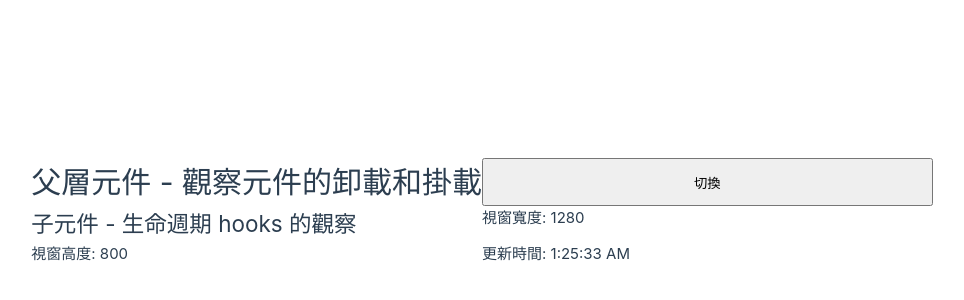
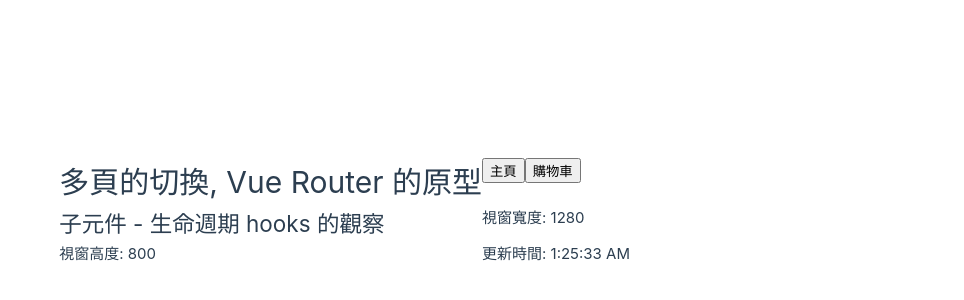
Before and after one commit to idben/EEIT023_20260812, a Vue app in the folder vue01/: page / in a window 1280 px wide. Shown: the part 188-488 px from the top of the page, without its empty margins (158-1122 px from the left). Built offline with nearby package versions, Linux system fonts and the light colour scheme.

Commit message:
多頁的切換, Vue Router 的原型

```diff
--- /dev/null
+++ b/vue01/src/Cart.vue
@@ -0,0 +1,26 @@
+<script setup>
+import { ref, onMounted, onUnmounted, onUpdated } from 'vue'
+
+const count = ref(0)
+
+onMounted(() => {
+    console.log("購物車畫面 掛載 完成");
+})
+
+onUpdated(() => {
+    console.log("購物車畫面 更新 完成");
+})
+
+onUnmounted(() => {
+    console.log("購物車畫面 卸載 完成");
+})
+</script>
+
+<template>
+    <h2>購物車 - 觀察元件的卸載, 掛載和更新</h2>
+    <button @click="count--">-</button>
+    {{ count }}
+    <button @click="count++">+</button>
+</template>
+
+<style scoped></style>
--- /dev/null
+++ b/vue01/src/Pages.vue
@@ -0,0 +1,19 @@
+<script setup>
+import { ref } from 'vue'
+import Test05 from './Test05.vue'
+import Cart from './Cart.vue'
+
+const page = ref('main')
+</script>
+
+<template>
+    <h1>多頁的切換, Vue Router 的原型</h1>
+    <nav>
+        <button @click="page = 'main'">主頁</button>
+        <button @click="page = 'cart'">購物車</button>
+    </nav>
+    <Test05 v-if="page == 'main'" />
+    <Cart v-if="page == 'cart'" />
+</template>
+
+<style scoped></style>
--- a/vue01/src/main.js
+++ b/vue01/src/main.js
@@ -1,6 +1,6 @@
 import './assets/main.css'
 
 import { createApp } from 'vue'
-import App from './Test05Parent.vue'
+import App from './Pages.vue'
 
 createApp(App).mount('#app')
```
